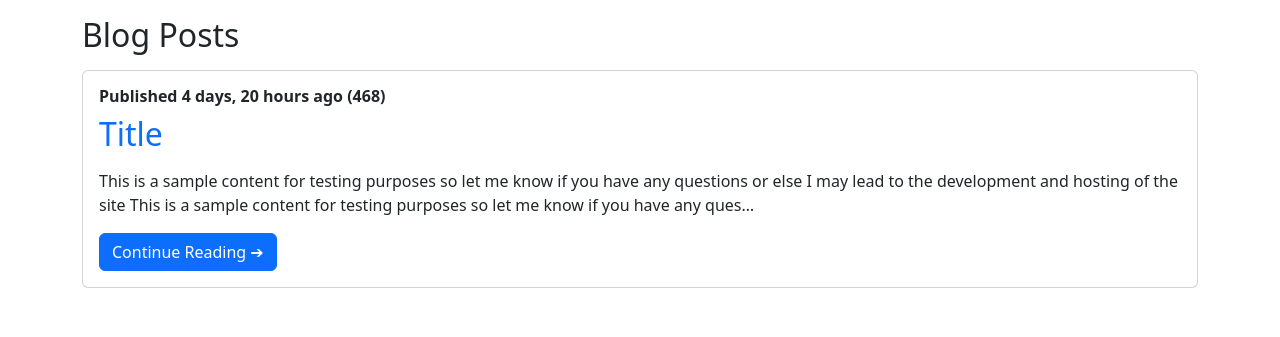
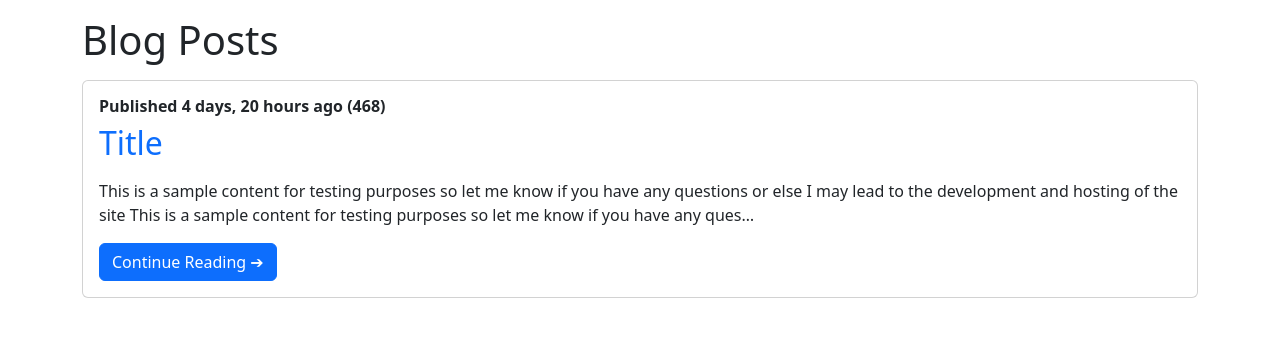
Before and after one commit to VidYtai/duffer-dude, a Django app: page /blog/ in a window 1280 px wide. Shown: the part 56-393 px from the top of the page. Run offline with Django 3.2, Linux system fonts and the light colour scheme; data comes from the database, SQL or seed files in the repository; some libraries are stand-ins or nearby versions.

Commit message:
Update bloghome.html

```diff
--- a/templates/blog/bloghome.html
+++ b/templates/blog/bloghome.html
@@ -17,7 +17,7 @@ Array.from(previews).forEach((element)=>{
 
 {% block body %}
 <div class="container">
-  <h2 class="mt-3">Blog Posts</h2>
+  <h1 class="mt-3">Blog Posts</h1>
   {% for post in allPosts %}
   <div class="card my-3">
     <div class="card-body">
```
